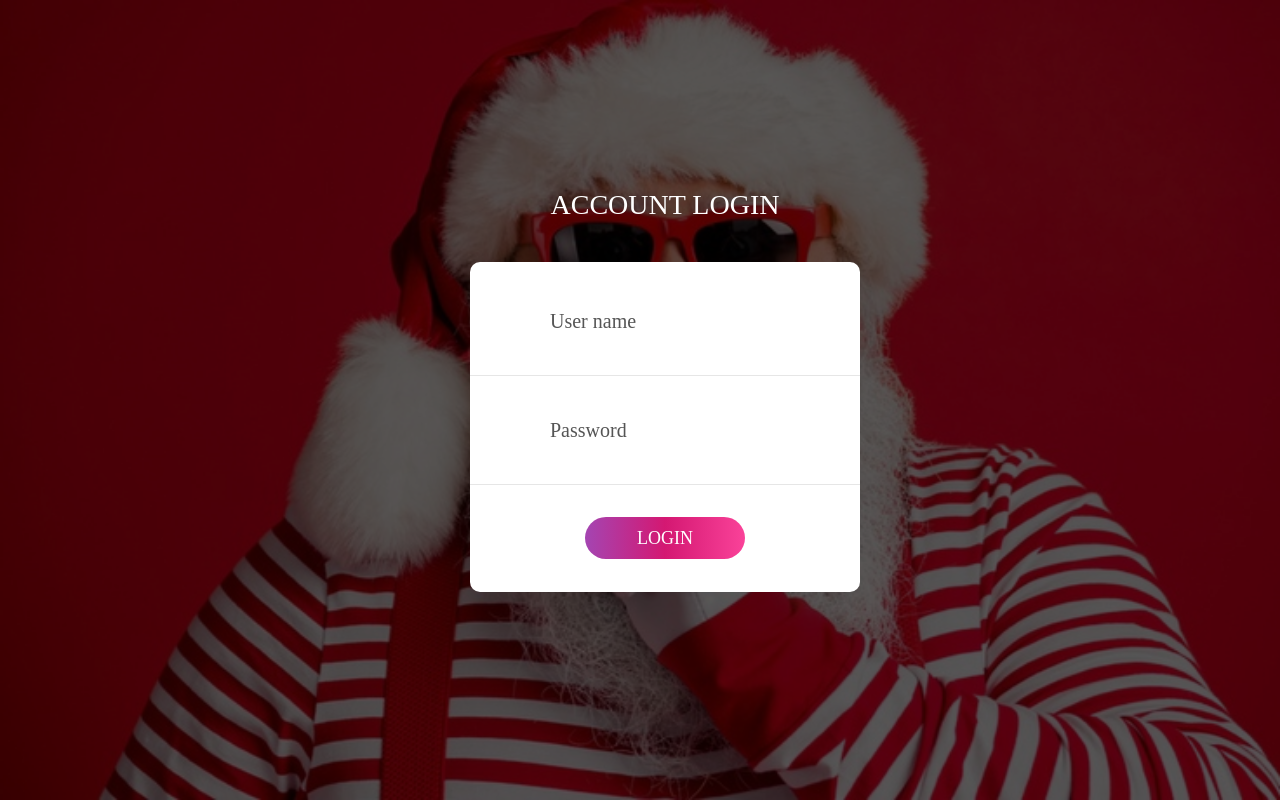
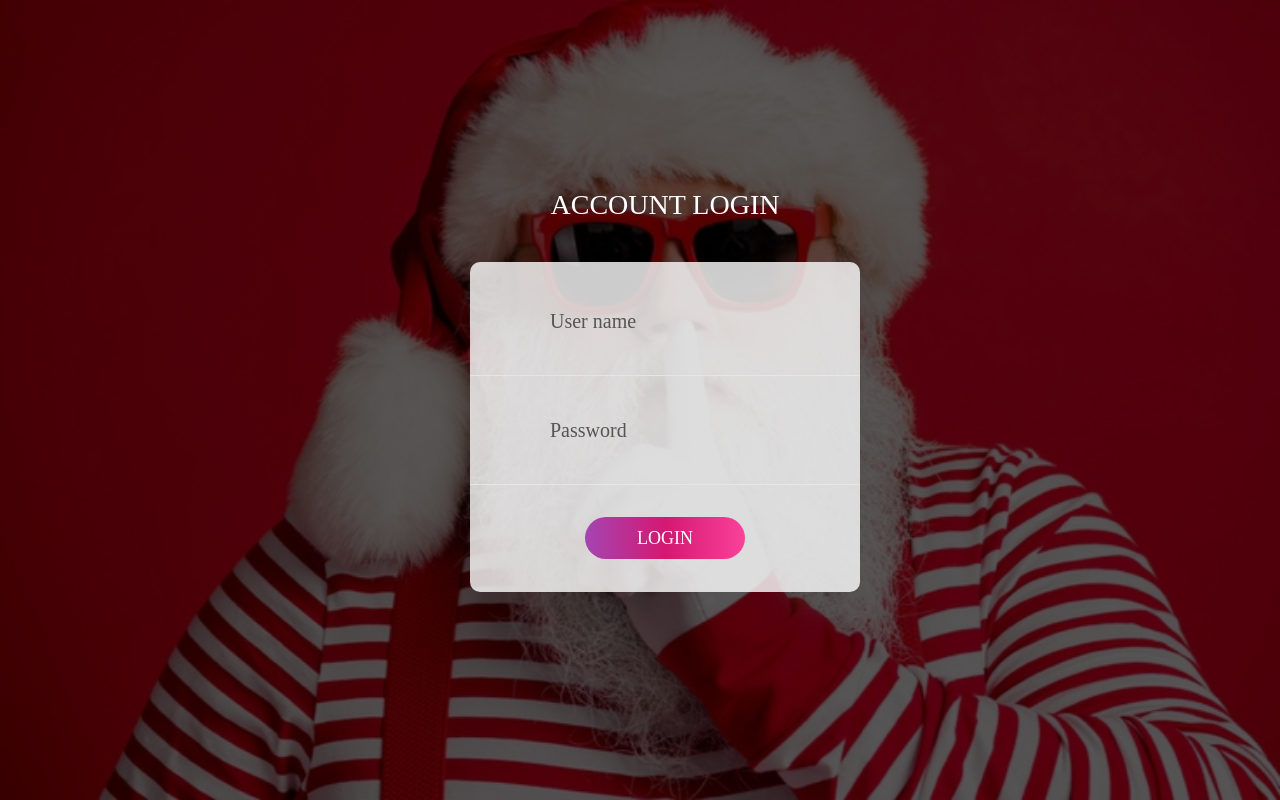
Before and after one commit to 18chang288/secret_santa, a plain HTML site: page index.html in a window 1280 px wide. Drawn offline with Linux system fonts and the light colour scheme; a web font is replaced by a local one.

Commit message:
see through sign in box

```diff
--- a/css/main.css
+++ b/css/main.css
@@ -195,7 +195,7 @@ iframe {
 .login100-form {
   width: 100%;
   border-radius: 10px;
-  background-color: #fff;
+  background-color: rgba(255, 255, 255, 0.8);
 }
 
 .login100-form-logo {
```
